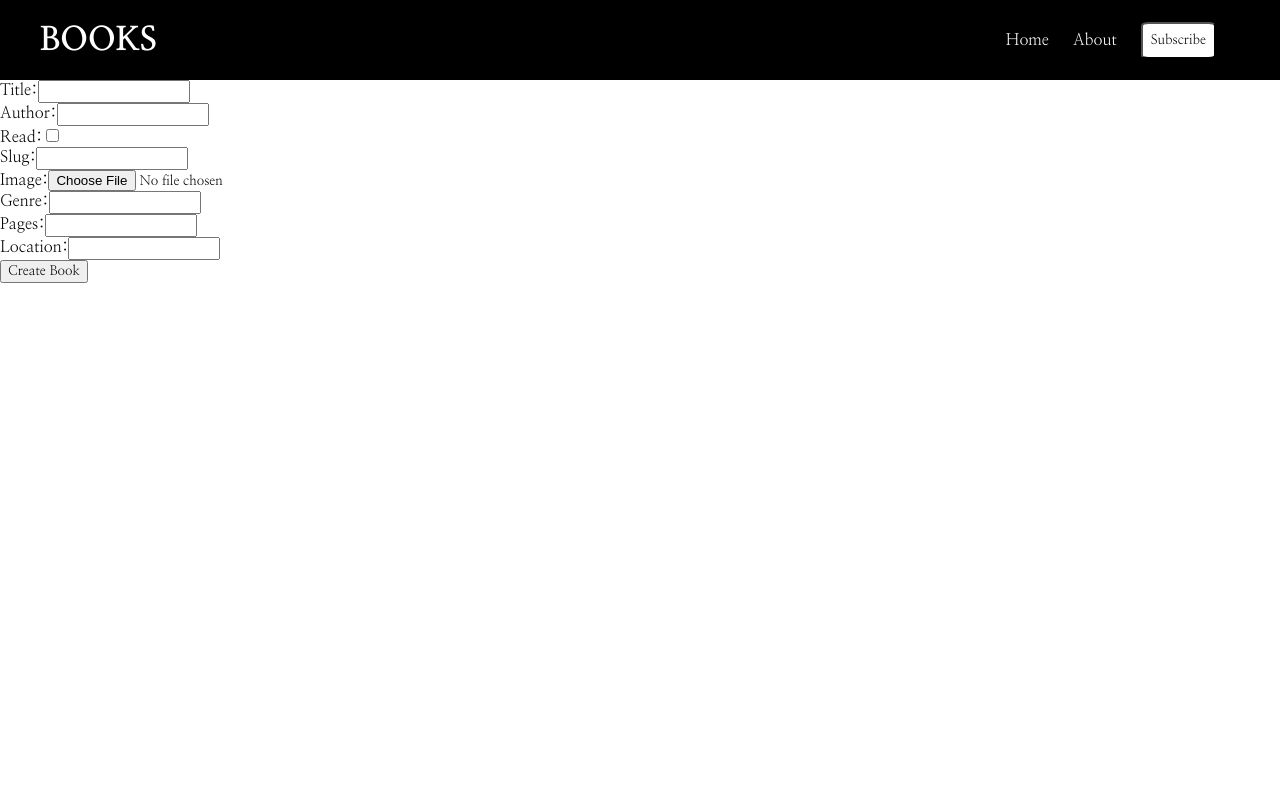
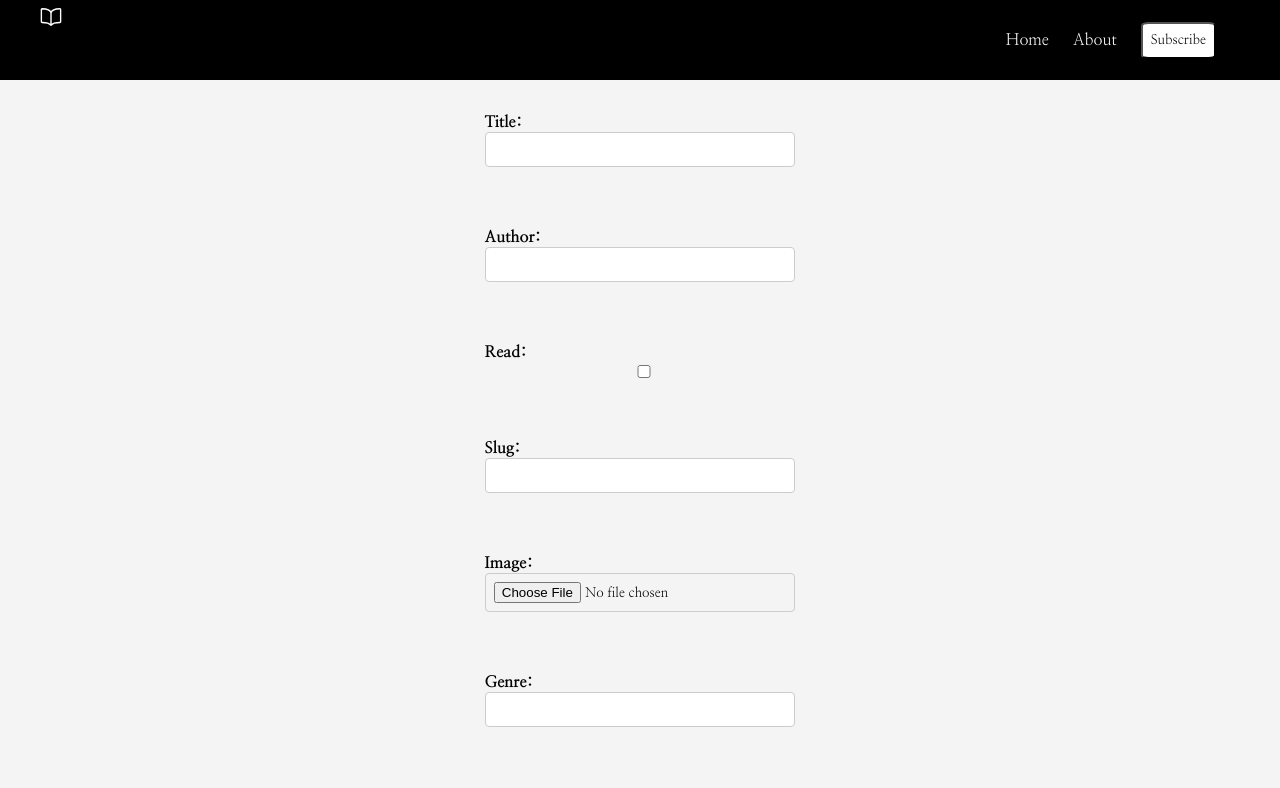
Before and after one commit to HarryCandlish/Book_Journal-, a React (Create React App) app: page /create-book in a window 1280 px wide. Shown: the top 788 px of the page. Built offline with nearby package versions, Linux system fonts and the light colour scheme.

Commit message:
edit form working and updating front-end

```diff
--- a/src/App.js
+++ b/src/App.js
@@ -13,8 +13,8 @@ function App() {
         <Route path='/' element={<Home/>}/>
         <Route path='/book/:slug' element={<Book/>}/>
         <Route path='/create-book' element={<CreateBookForm/>}/>
-        <Route path='/edit-book/:bookSlug' element={<EditBookForm/>}/>
-      </Routes>
+        <Route path="/edit-book/:bookId" element={<EditBookForm />} />
+    </Routes>
     </div>
   );
 }
--- a/src/components/BookList.jsx
+++ b/src/components/BookList.jsx
@@ -89,10 +89,8 @@ return (
                   <td>{book.author}</td>
                     <td>{book.read === true ? <GoIssueClosed/> : <IoIosCloseCircleOutline/>}</td>
                       <td>
-
-                    <button onClick={() => { console.log(book._id); deleteBook(book._id); }}>Delete</button>
-
-
+                        <button><Link to={`/edit-book/${book._id}`}>Edit</Link></button>
+                        <button onClick={() => deleteBook(book._id)}>Delete</button>
                     </td>
                   </tr>
               </tbody>
--- a/src/components/Header.jsx
+++ b/src/components/Header.jsx
@@ -3,6 +3,9 @@ import React, { useState } from 'react';
 
 import '../styles/header.css'
 import { RxHamburgerMenu, RxCross1 } from 'react-icons/rx'
+
+import {IoBookOutline } from 'react-icons/io5'
+
 
 
 
@@ -19,7 +22,7 @@ const Header = () => {
     <nav className='navbar'>
       <div className='navbar-container'>
          <Link to='/' className='navbar-logo'>
-            <h1>BOOKS</h1>
+         <IoBookOutline/>
          </Link>
          <div className="menu-icon" onClick={toggleMenu}>
             {isOpen ? <RxCross1/> : <RxHamburgerMenu/>}
--- a/src/pages/Book.jsx
+++ b/src/pages/Book.jsx
@@ -36,14 +36,11 @@ export default function Book({}) {
     <div>
       <div>
         <h2>{book.title}</h2>
-        <div>
-          <h4>{book.author}</h4>
+          <div>
+            <h4>{book.author}</h4>
+          </div>
         </div>
-      </div>
       <img className="book_image" src={book.image.asset.url} alt="" />
-      <div>
-      <Link to={`/edit-book/${book.slug && book.slug.current}`}>Edit</Link>
-      </div>
     </div>
   );
 }
--- a/src/pages/CreateBookForm.jsx
+++ b/src/pages/CreateBookForm.jsx
@@ -1,6 +1,8 @@
 import React, { useState } from 'react';
 import { useNavigate } from 'react-router-dom';
 import createClient from '../client';
+
+import '../styles/formstyles.css'
 
 const CreateBookForm = () => {
   const navigate = useNavigate();
@@ -62,7 +64,7 @@ const CreateBookForm = () => {
     console.log(createdBook);
 
     // Navigate to the new book's page
-    navigate(`/book/${createdBook.slug.current}`);
+    navigate('/');
   } catch (error) {
     console.error('Error creating a new book:', error);
   }
@@ -71,18 +73,19 @@ const CreateBookForm = () => {
 
 
   return (
-      <form onSubmit={handleSubmit}>
-        <label>Title:<input type="text" value={title} onChange={(e) => setTitle(e.target.value)}/></label><br/>
-          <label>Author:<input type="text" value={author} onChange={(e) => setAuthor(e.target.value)}/></label><br/>
-            <label>Read:<input type="checkbox" checked={read} onChange={(e) => setRead(e.target.checked)}/></label><br/>
-              <label>Slug:<input type="text" value={slug} onChange={(e) => setSlug(e.target.value)}/></label><br/>
-                <label>Image:<input type="file" onChange={handleImageChange}/>{imagePreview && <img src={imagePreview} alt="Preview"/>}</label><br/>
-              <label>Genre:<input type="text" value={genre} onChange={(e) => setGenre(e.target.value)}/></label><br/>
-            <label>Pages:<input type="text" value={pages} onChange={(e) => setPages(e.target.value)}/></label><br/>
-          <label>Location:<input type="text" value={location} onChange={(e) => setLocation(e.target.value)}/></label><br/>
-        <button type="submit">Create Book</button>
+    <div className="form-container">
+      <form className="form-text" onSubmit={handleSubmit}>
+        <label className="form-text">Title:<input className="form-input" type="text" value={title} onChange={(e) => setTitle(e.target.value)}/></label><br/>
+          <label className="form-text">Author:<input className="form-input" type="text" value={author} onChange={(e) => setAuthor(e.target.value)}/></label><br/>
+            <label className="form-text">Read:<input className="form-input" type="checkbox" checked={read} onChange={(e) => setRead(e.target.checked)}/></label><br/>
+              <label className="form-text">Slug:<input className="form-input" type="text" value={slug} onChange={(e) => setSlug(e.target.value)}/></label><br/>
+                <label className="form-text">Image:<input className="form-input" type="file" onChange={handleImageChange}/>{imagePreview && <img className="form-input-image" src={imagePreview} alt="Preview"/>}</label><br/>
+              <label className="form-text">Genre:<input className="form-input" type="text" value={genre} onChange={(e) => setGenre(e.target.value)}/></label><br/>
+            <label className="form-text">Pages:<input className="form-input" type="text" value={pages} onChange={(e) => setPages(e.target.value)}/></label><br/>
+          <label className="form-text">Location:<input className="form-input" type="text" value={location} onChange={(e) => setLocation(e.target.value)}/></label><br/>
+        <button className="form-button" type="submit">Create Book</button>
     </form>
-
+  </div>
   );
 };
 
--- a/src/pages/EditBookForm.jsx
+++ b/src/pages/EditBookForm.jsx
@@ -4,8 +4,11 @@ import { useParams, useNavigate } from 'react-router-dom';
 import createClient from '../client';
 
 const EditBookForm = () => {
-  const { bookSlug } = useParams();
+  const { bookId } = useParams();
   const navigate = useNavigate();
+
+  console.log("Book ID:", bookId);
+
 
   const [book, setBook] = useState({
     title: '',
@@ -20,12 +23,10 @@ const EditBookForm = () => {
 
   useEffect(() => {
     createClient
-      .fetch(`*[_type == "book" && slug.current == $slug]`, { slug: bookSlug })
+    .fetch(`*[_type == "book" && _id == $bookId]`, { bookId: bookId })
       .then((data) => {
-        // Assuming data is an array with a single book
+         console.log(data);
         const editedBook = data[0];
-
-        // Update the state with the existing book details
         setBook({
           title: editedBook.title,
           author: editedBook.author,
@@ -38,7 +39,7 @@ const EditBookForm = () => {
         });
       })
       .catch(console.error);
-  }, [bookSlug]);
+  }, [bookId]);
 
   const handleChange = (e) => {
     const { name, value } = e.target;
@@ -49,14 +50,12 @@ const handleSubmit = async (e) => {
     e.preventDefault();
 
     try {
-    // Update the existing book in Sanity
       const updatedBook = await createClient
-      .patch(`*[_type == "book" && slug.current == $slug]`, { slug: bookSlug })
+      .patch(bookId) // Use the specific _id of the document
       .set({
         title: book.title,
         author: book.author,
         read: book.read,
-        // Do not include slug in the update
         image: book.image,
         genre: book.genre,
         pages: book.pages,
@@ -64,60 +63,26 @@ const handleSubmit = async (e) => {
       })
       .commit();
 
-    // Redirect to the book details page
       navigate(`/book/${updatedBook.slug.current}`);
     } catch (error) {
       console.error('Error updating the book:', error);
     }
   };
+
   return (
     <div>
       <h2>Edit Book</h2>
         <form onSubmit={handleSubmit}>
-        <label>
-          Title:
-          <input type="text" name="title" value={book.title} onChange={handleChange} placeholder={book.title} />
-        </label>
-        <br />
-        <label>
-          Author:
-          <input type="text" name="author" value={book.author} onChange={handleChange} placeholder={book.author} />
-        </label>
-        <br />
-        <label>
-          Read:
-          <input type="checkbox" name="read" checked={book.read} onChange={handleChange} />
-        </label>
-        <br />
-        <label>
-          Slug:
-          <input type="text" name="slug" value={book.slug} onChange={handleChange} placeholder={book.slug} />
-        </label>
-        <br />
-        <label>
-          Image:
-          {/* Assuming you want to keep the existing image, you might want to display it here */}
-          {book.image && book.image.asset && book.image.asset.url && (
-            <img src={book.image.asset.url} alt="Current Image" style={{ width: '100px' }} />
-          )}
-          <input type="file" name="image" onChange={(e) => setBook({ ...book, image: e.target.files[0] })} />
-        </label>
-        <br />
-        <label>
-          Genre:
-          <input type="text" name="genre" value={book.genre} onChange={handleChange} placeholder={book.genre} />
-        </label>
-        <br />
-        <label>
-          Pages:
-          <input type="text" name="pages" value={book.pages} onChange={handleChange} placeholder={book.pages} />
-        </label>
-        <br />
-        <label>
-          Location:
-          <input type="text" name="location" value={book.location} onChange={handleChange} placeholder={book.location} />
-        </label>
-        <br />
+          <label>Title:<input type="text" name="title" value={book.title} onChange={handleChange}/></label><br/>
+            <label>Author:<input type="text" name="author" value={book.author} onChange={handleChange}/></label><br/>
+              <label>Read:<input type="checkbox" name="read" checked={book.read} onChange={handleChange}/></label><br/>
+                <label>Slug:<input type="text" name="slug" value={book.slug} onChange={handleChange}/></label><br/>
+                  <label>Image:{book.image && book.image.asset && book.image.asset.url && (
+                    <img src={book.image.asset.url} alt="Current Image" style={{ width: '100px' }}/>)}
+                      <input type="file" name="image" onChange={(e) => setBook({ ...book, image: e.target.files[0] })}/></label><br/>
+                    <label>Genre:<input type="text" name="genre" value={book.genre} onChange={handleChange}/></label><br/>
+                  <label>Pages:<input type="text" name="pages" value={book.pages} onChange={handleChange}/></label><br/>
+                <label>Location:<input type="text" name="location" value={book.location} onChange={handleChange}/></label><br/>
               <button type="submit">Update Book</button>
             </form>
           </div>
--- /dev/null
+++ b/src/styles/formstyles.css
@@ -0,0 +1,49 @@
+.form-container {
+    font-family: Arial, sans-serif;
+    background-color: #f4f4f4;
+    display: flex;
+    justify-content: center;
+    align-items: center;
+}
+
+.form {
+    background-color: #fff;
+    padding: 10px;
+    border-radius: 8px;
+    box-shadow: 0 0 10px rgba(0, 0, 0, 0.1);
+
+}
+
+.form-text {
+    padding-top: 1rem;
+    display: block;
+    margin-bottom: 8px;
+    font-weight: bold;
+}
+
+.form-input {
+      width: 100%;
+      padding: 8px;
+      margin-bottom: 16px;
+      box-sizing: border-box;
+      border: 1px solid #ccc;
+      border-radius: 4px;
+}
+
+.form-input-image {
+    width: 150px;
+    height: 200px;
+}
+
+.form-button {
+    background-color: #4caf50;
+    color: #fff;
+    padding: 10px 15px;
+    border: none;
+    border-radius: 4px;
+    cursor: pointer;
+}
+
+.form-button:hover {
+    background-color: #45a049;
+}
```
Lines whose indentation alone changed are shown as unchanged.
